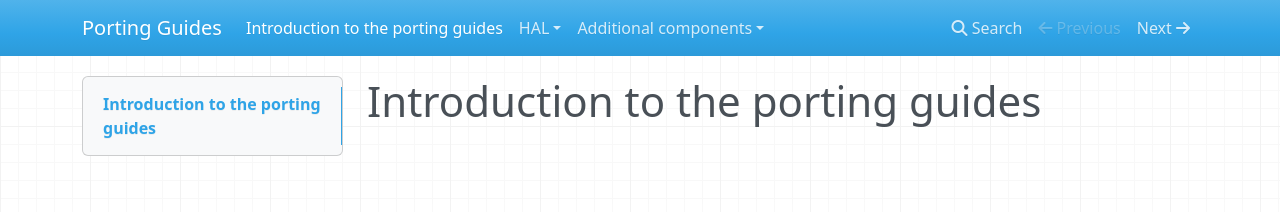
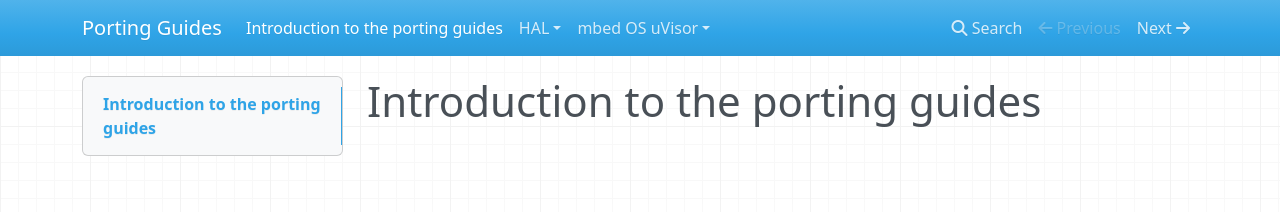
Before and after one commit to pan-/Porting_Guide, an MkDocs documentation site: the page built from Docs/index.md, in a window 1280 px wide. Shown: the top 212 px of the page. Built offline with MkDocs 1.6.1, drawn with Linux system fonts in a browser that asks for light colours; nearby versions of some CDN libraries; old or Windows-style settings are respelled for this version of MkDocs.

Commit message:
Maybe like this

```diff
--- a/mkdocs.yml
+++ b/mkdocs.yml
@@ -5,6 +5,6 @@ docs_dir: Docs
 pages:
 - ['index.md','Introduction to the porting guides']
 - ['low_power_ticker.md','HAL','Low power ticker']
-- ['uVisor.md','Additional components','mbed OS uVisor']
+- ['uVisor.md','mbed OS uVisor','uVisor']
 
 extra_css: ['FullCSS.css']
```
